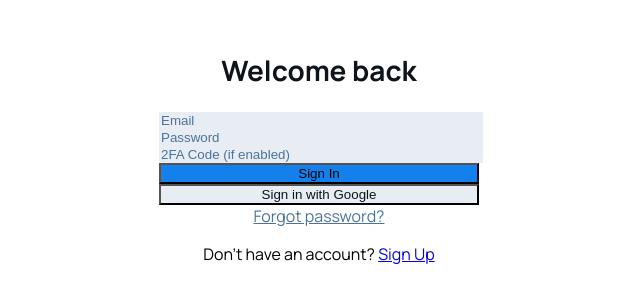
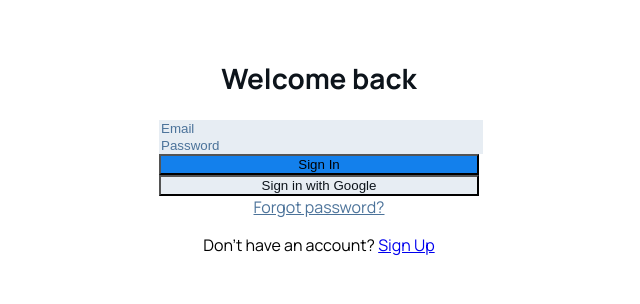
Before and after one commit to xofError/FlowDock, a React (Vite) app in the folder frontend/frontend/: page /verify-email#/login in a window 1280 px wide. Shown: the part 246-550 px from the top of the page, without its empty margins (321-961 px from the left). Built offline with nearby package versions, Linux system fonts and the light colour scheme; a web font is replaced by a local one.

Commit message:
Update Login.jsx

```diff
--- a/frontend/frontend/src/pages/Login.jsx
+++ b/frontend/frontend/src/pages/Login.jsx
@@ -1,58 +1,35 @@
 import { Link } from "react-router-dom";
+import MainLayout from "../layout/MainLayout.jsx";
 import "../resources/fonts/fonts.css";
-
-// Inline MainLayout for clarity
-function MainLayout({ children }) {
-  return (
-    <div className="min-h-screen flex items-center justify-center bg-slate-100">
-      <div className="w-full max-w-[320px] p-8 bg-white rounded-2xl shadow-md">
-        {children}
-      </div>
-    </div>
-  );
-}
 
 export default function Login() {
   return (
     <MainLayout>
-      <div className="flex flex-col gap-6 pb-6 font-custom">
+      <div className="flex flex-col gap-6 pb-10 font-custom w-full max-w-[320px] mx-auto">
 
         {/* Heading */}
-        <h2 className="text-[#0d141b] text-[28px] font-bold leading-tight text-center pt-2">
+        <h2 className="text-[#0d141b] text-[28px] font-bold leading-tight text-center pt-4">
           Welcome back
         </h2>
 
         {/* Form */}
-        <form className="flex flex-col gap-4" onSubmit={(e) => e.preventDefault()}>
+        <form className="flex flex-col gap-5 px-2" onSubmit={(e) => e.preventDefault()}>
           <input
             name="email"
             type="email"
             placeholder="Email"
-            className="w-full rounded-lg bg-[#e7edf3] h-14 px-4
-                       text-[#0d141b] placeholder:text-[#4c739a]
-                       text-base font-normal focus:outline-none border-none"
+            className="w-full rounded-lg bg-[#e7edf3] h-14 px-4 text-[#0d141b] placeholder:text-[#4c739a] text-base focus:outline-none border-none"
           />
 
           <input
             name="password"
             type="password"
             placeholder="Password"
-            className="w-full rounded-lg bg-[#e7edf3] h-14 px-4
-                       text-[#0d141b] placeholder:text-[#4c739a]
-                       text-base font-normal focus:outline-none border-none"
+            className="w-full rounded-lg bg-[#e7edf3] h-14 px-4 text-[#0d141b] placeholder:text-[#4c739a] text-base focus:outline-none border-none"
           />
 
-          <input
-            name="twofactor"
-            type="text"
-            placeholder="2FA Code (if enabled)"
-            className="w-full rounded-lg bg-[#e7edf3] h-14 px-4
-                       text-[#0d141b] placeholder:text-[#4c739a]
-                       text-base font-normal focus:outline-none border-none"
-          />
-
-          {/* Buttons */}
-          <div className="flex flex-col gap-3 mt-2">
+          {/* Buttons with proper gap */}
+          <div className="flex flex-col gap-4 mt-2">
             <button
               type="submit"
               className="h-14 w-full rounded-lg bg-[#1380ec] text-white text-lg font-bold"
@@ -71,9 +48,9 @@ export default function Login() {
 
         {/* Forgot password */}
         <div className="text-center mt-3">
-          <a href="#" className="text-[#4c739a] text-sm underline cursor-pointer">
+          <Link to="/pass-recovery" className="text-[#4c739a] text-sm underline">
             Forgot password?
-          </a>
+          </Link>
         </div>
 
         {/* Sign Up link */}
```
